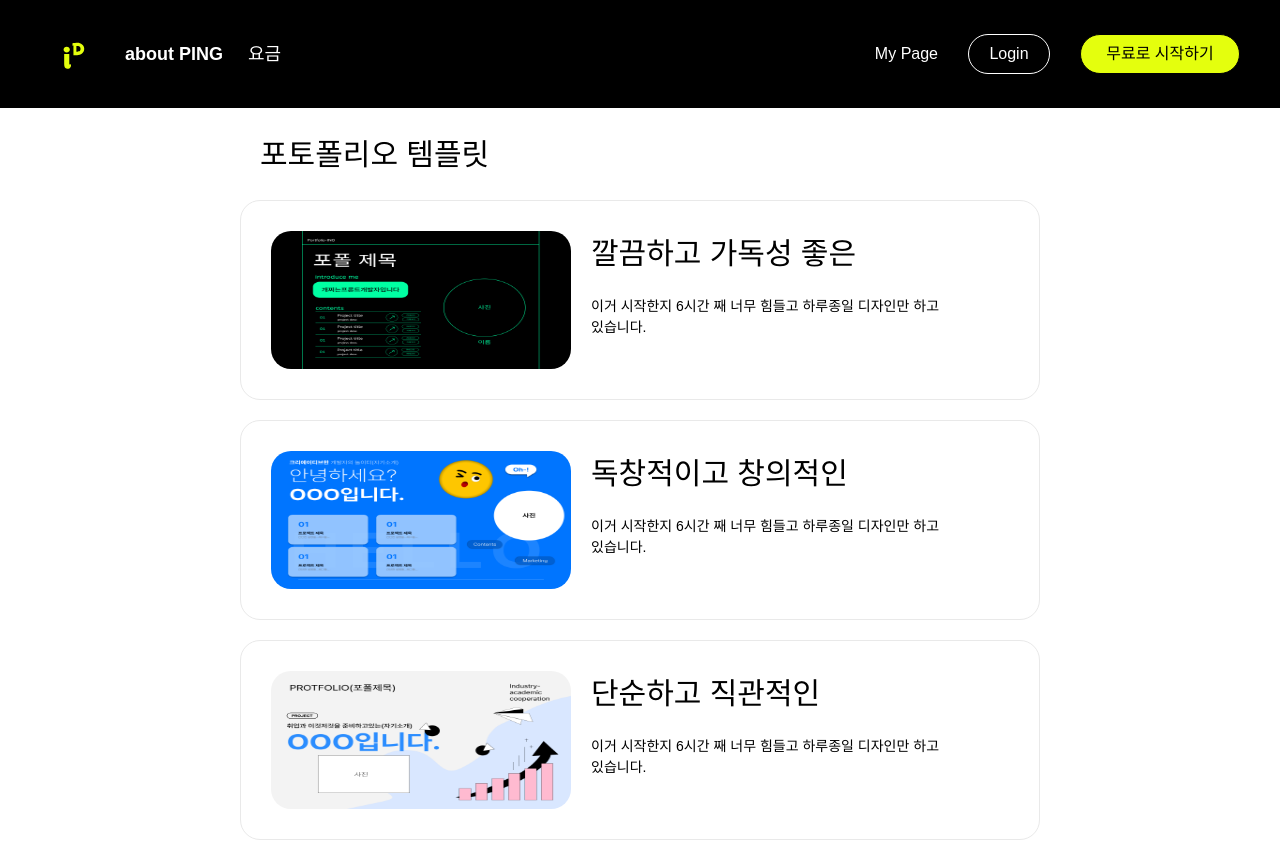
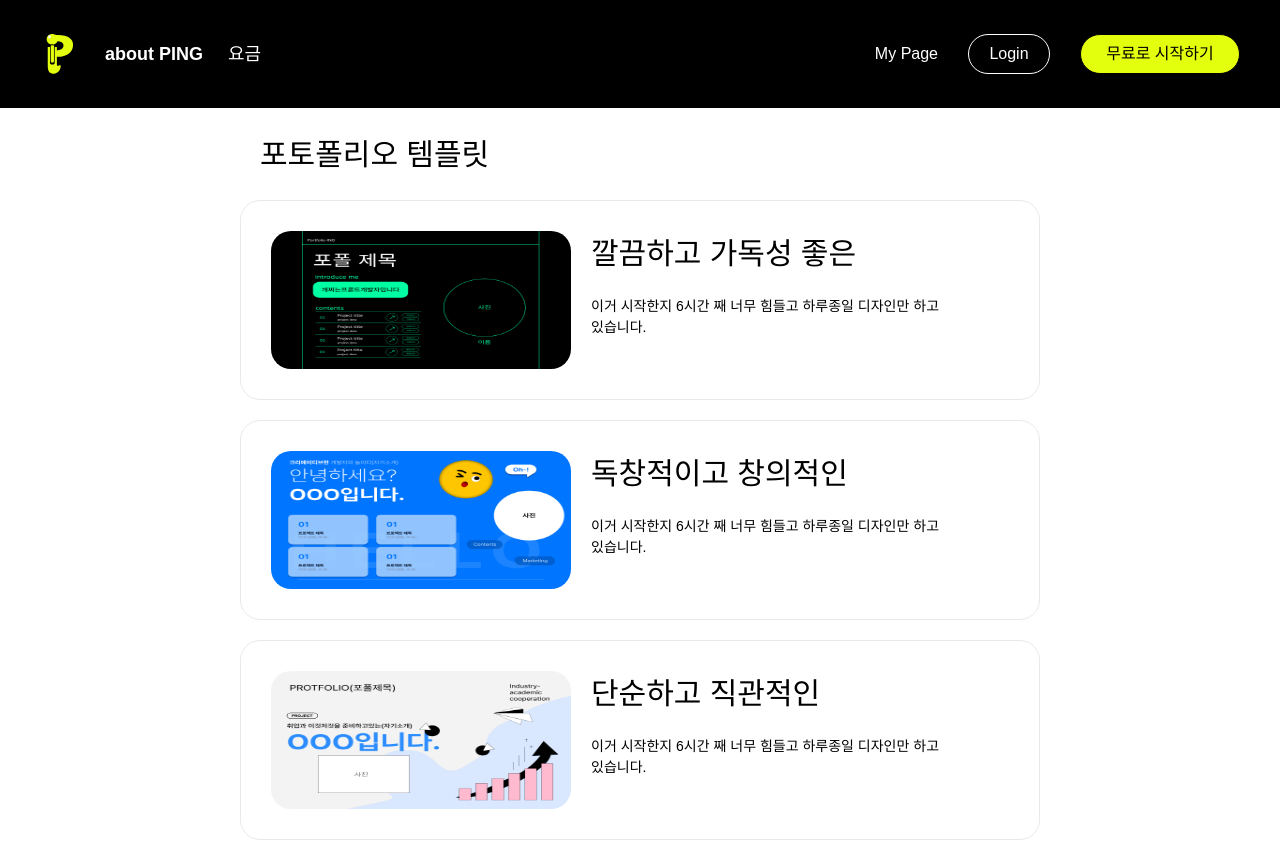
Before and after one commit to PortfolioING/PortfolioING_frontend, a React (Vite) app in the folder ping/: page /templates in a window 1280 px wide. Built offline with nearby package versions, Linux system fonts and the light colour scheme; a web font is replaced by a local one.

Commit message:
ping logo, login 시, login 여부를 나타내는 true, userId 따로 저장

```diff
--- a/ping/src/apis/login.js
+++ b/ping/src/apis/login.js
@@ -1,22 +1,23 @@
 import instance from "./instance";
 
-const Login = (email, password) => {
+const Login = async (email, password) => {
   const datas = {
     email,
     password,
   };
 
-  return instance.post("api/auth/login", datas).catch((error) => {
+  try {
+    return await instance.post("api/auth/login", datas);
+  } catch (error) {
     if (error.response.status === 401) {
       alert("아이디 또는 비밀번호가 잘못되었습니다.");
     } else if (error.response.status === 500) {
-      alert("서버 내부가 잘못되었습니다.");
+      alert("회원가입을 하셔야해.");
     } else {
       alert("잠시 후 다시 시도해주세요.");
     }
     reject(error);
-
-  });
+  }
 };
 
 export default Login;
--- /dev/null
+++ b/ping/src/asset/ping.jsx
@@ -0,0 +1,40 @@
+import React from "react";
+
+const Ping = ({
+  fillPath1 = "#E4FF0D",
+
+  fillPath2 = "black",
+  width = 74, // 기본 너비
+  height = 111, // 기본 높이
+}) => {
+  return (
+    <svg
+      width={width}
+      height={height}
+      viewBox="0 0 74 111"
+      fill="none"
+      xmlns="http://www.w3.org/2000/svg"
+    >
+      <path
+        d="M19.8677 63.45H10.2428V22.8889C7.17155 23.1069 12.6463 22.6708 10.2428 22.8889L10.2429 19.1544V14.475L10.2429 10.5858L10.2428 2.45001C23.2882 3.44188 18.9918 2.9459 30.876 2.9459C59.4516 2.9459 73.28 13.948 73.28 30.5213C73.28 50.5838 55.1198 63.45 31.0843 63.45H19.8677ZM20.9535 21.7915L19.8677 45.4592H26.8113C39.4967 45.4592 46.7074 39.7893 46.7074 31.9388C46.7074 24.8515 40.4314 20.381 28.4136 20.381C26.1436 20.381 23.8719 20.7996 20.9535 21.7915Z"
+        fill={fillPath1}
+      />
+      <path
+        d="M28.34 35.88V83.33C28.34 86.71 28.86 88.27 30.94 88.53C32.11 88.66 36.11 87.34 37.28 86.95L38.78 87.45C40.08 94.34 34.19 111.02 17.68 109.98C7.15 109.33 2.99 102.05 2.99 88.01V35.88H28.34ZM0 14.56C0 5.98 6.63 0 15.6 0C24.57 0 31.2 5.98 31.2 14.56C31.2 23.14 24.57 29.12 15.6 29.12C6.63 29.12 0 23.14 0 14.56Z"
+        fill={fillPath1}
+      />
+      <circle cx="8.28003" cy="8.45001" r="4" fill="#D5D5D5" />
+      <circle cx="7.78003" cy="7.95001" r="3.5" fill="white" />
+      <path
+        d="M9.28003 31.45C9.28003 29.7932 10.6232 28.45 12.28 28.45H15.78H17.28C20.0415 28.45 22.28 30.6886 22.28 33.45V79.45C22.28 82.2114 20.0415 84.45 17.28 84.45H14.28C11.5186 84.45 9.28003 82.2114 9.28003 79.45V31.45Z"
+        fill={fillPath2}
+      />
+      <path
+        d="M11.28 34.95C11.28 33.017 12.847 31.45 14.78 31.45H16.78C18.713 31.45 20.28 33.017 20.28 34.95V74.95C20.28 77.4353 18.2653 79.45 15.78 79.45C13.2947 79.45 11.28 77.4353 11.28 74.95V34.95Z"
+        fill={fillPath1}
+      />
+    </svg>
+  );
+};
+
+export default Ping;
--- a/ping/src/components/MenuBar/MenuBar.jsx
+++ b/ping/src/components/MenuBar/MenuBar.jsx
@@ -2,7 +2,7 @@ import "./MenuBar.styles";
 import { Bar, Placeholder } from "./MenuBar.styles";
 import { useNavigate } from "react-router-dom";
 
-import Ping from "../../asset/ping.svg";
+import Ping from "../../asset/ping.jsx";
 function Menu() {
   const navigate = useNavigate();
   const navigateToLogin = () => {
@@ -25,13 +25,14 @@ function Menu() {
     navigate("/survey");
   };
 
-  const loginIn = sessionStorage.getItem("userId"); // 로그인 정보를 가져옴
+  const loginIn = sessionStorage.getItem("isLogin"); // 로그인 정보를 가져옴
+  console.log(loginIn);
   return (
     <>
       <Placeholder />
       <Bar>
         <div className="left_menu">
-          <img src={Ping} />
+          <Ping width={40} height={40} />
           <p>about PING</p>
           <p onClick={navigatePrice}>요금</p>
         </div>
--- a/ping/src/pages/Login/Login.jsx
+++ b/ping/src/pages/Login/Login.jsx
@@ -14,6 +14,7 @@ import {
 } from "./Login.styles";
 import Button from "../../components/Button/Button";
 import Login from "../../apis/login";
+import Ping from "../../asset/ping.jsx";
 import { useNavigate } from "react-router-dom";
 import { useState } from "react";
 
@@ -21,7 +22,7 @@ function LogoSection() {
   return (
     <LogoWrapper>
       <div className="logo">
-        <p>🫧</p>
+        <Ping width={40} height={40} fillPath1="black" fillPath2="#E4FF0D" />
         <p>Ping</p>
       </div>
     </LogoWrapper>
@@ -63,6 +64,8 @@ function LoginPage() {
       const result = await Login(email, password);
       if (result) {
         console.log("로그인 성공");
+        sessionStorage.setItem("isLogin", true);
+        sessionStorage.setItem("userId", result.data.userId);
         navigateToLoginSuccess(); // 로그인 성공시 redirection
       } else {
         console.log("로그인 실패");
--- a/ping/src/pages/User/MainContent/UserProfileEidtor.jsx
+++ b/ping/src/pages/User/MainContent/UserProfileEidtor.jsx
@@ -2,7 +2,7 @@ import FormField from "../../../components/Form/FormField";
 import Button from "../../../components/Button/Button";
 import styled from "styled-components";
 import FileUpdate from "../../../components/FileUpdate/FileUpdate";
-import Ping from "../../../asset/ping.svg";
+import Ping from "../../../asset/ping.jsx";
 const UserProfileWrapper = styled.div`
   padding-left: 40px;
   width: 400px;
@@ -29,8 +29,12 @@ const UserProfileEditor = () => {
           alignItems: "flex-start",
         }}
       >
+        <FormField label="Name" width="400px" height="50px" />
         <FormField label="NickName" width="400px" height="50px" />
+        <FormField label="Password" width="400px" height="50px" />
+        {/* 이 주석 지우지 마세요 - ㄱㄷㅎ
         <FormField label="Job" width="400px" height="50px" />
+
         <div
           style={{
             display: "flex",
@@ -49,7 +53,7 @@ const UserProfileEditor = () => {
             btnheight="50px"
             btnbackgroundcolor="white"
           />
-        </div>
+        </div>*/}
       </div>
 
       <div
```
Also changed, not shown: ping/src/asset/ping.svg (deleted).
